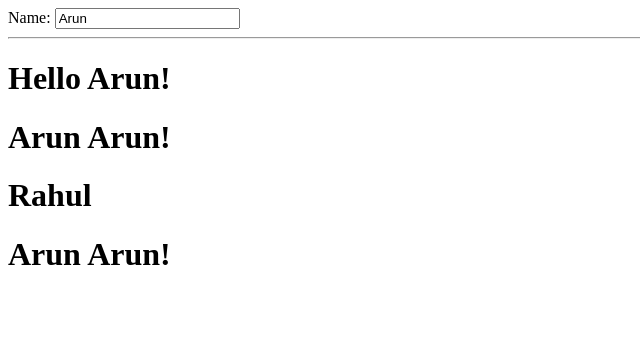
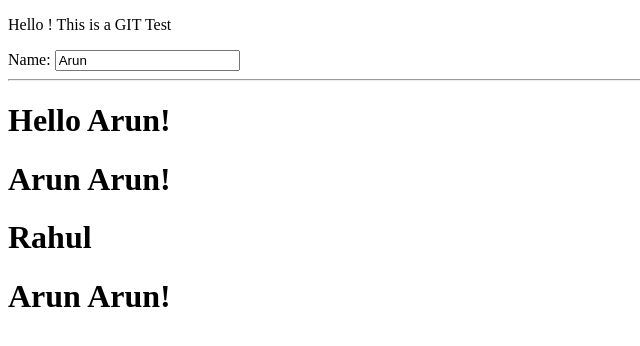
Before and after one commit to jahangir65/learn_git, a plain HTML site: page index.html in a window 1280 px wide. Shown: the whole page, without its empty margins (0-640 px from the left). Drawn offline with nearby package versions, Linux system fonts and the light colour scheme.

Commit message:
Added test message

```diff
--- a/index.html
+++ b/index.html
@@ -7,6 +7,9 @@
 
    <body>
       <div>
+         <p>Hello ! This is a GIT Test</p>
+
+
          <label>Name:</label>
          <input type = "text" ng-model = "yourName" placeholder = "Enter a name here">
          <hr />
```
